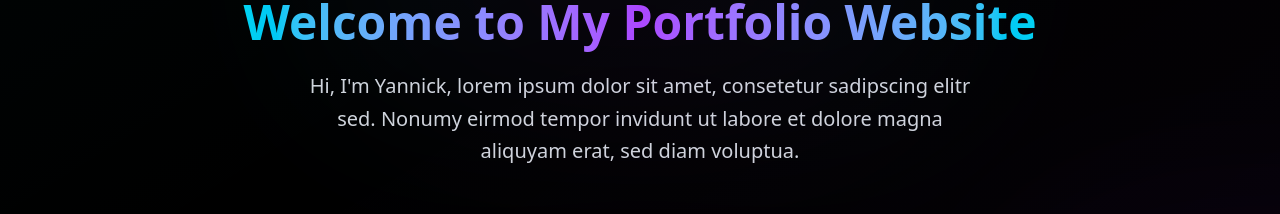
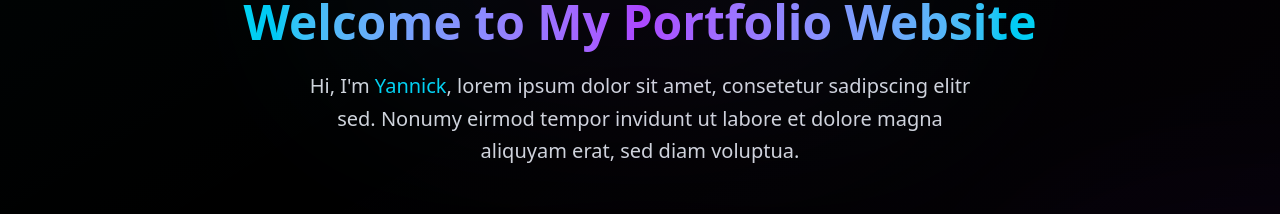
Before and after one commit to Ynlsen/yniederer.ch, a Next.js app: page /en in a window 1280 px wide. Shown: the part 427-641 px from the top of the page. Built offline with nearby package versions, Linux system fonts and the light colour scheme.

Commit message:
name highlighting

```diff
--- a/app/en/page.tsx
+++ b/app/en/page.tsx
@@ -27,7 +27,7 @@ export default function HomePage() {
           </span>
         </h1>
         <p className="text-xl text-gray-300 max-w-2xl mx-auto leading-relaxed">
-          Hi, I'm Yannick, lorem ipsum dolor sit amet, consetetur sadipscing elitr sed.
+          Hi, I'm <span className="text-cyan">Yannick</span>, lorem ipsum dolor sit amet, consetetur sadipscing elitr sed.
           Nonumy eirmod tempor invidunt ut labore et dolore magna aliquyam erat, sed diam voluptua.
         </p>
       </div>
```
